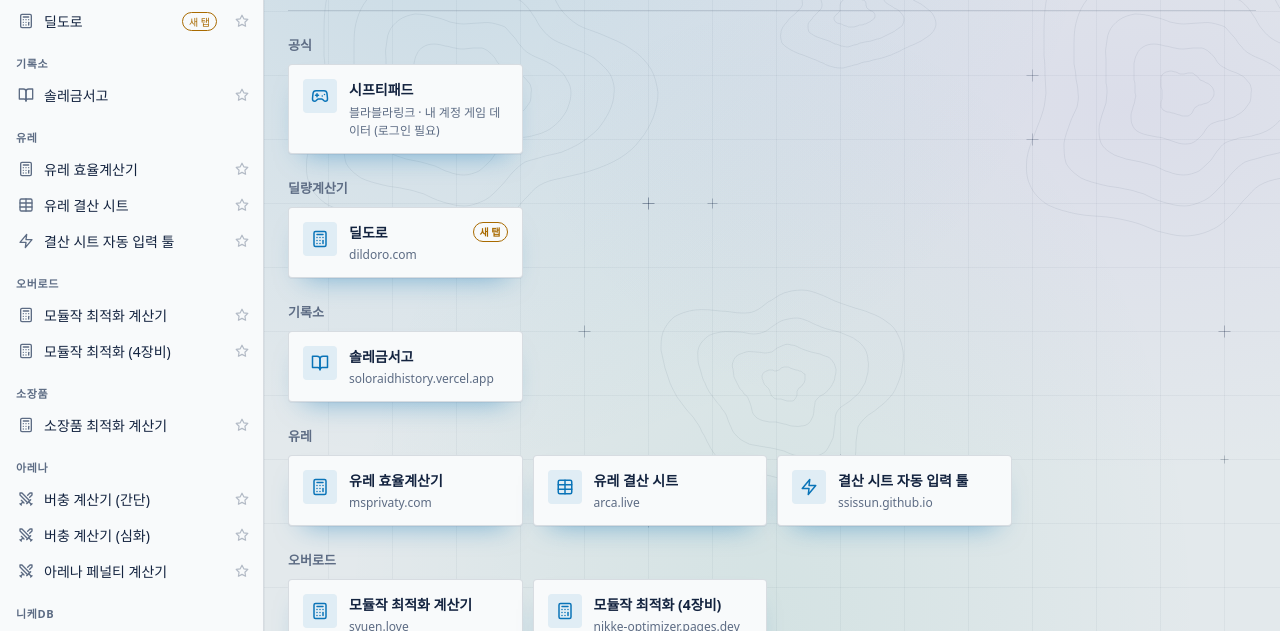
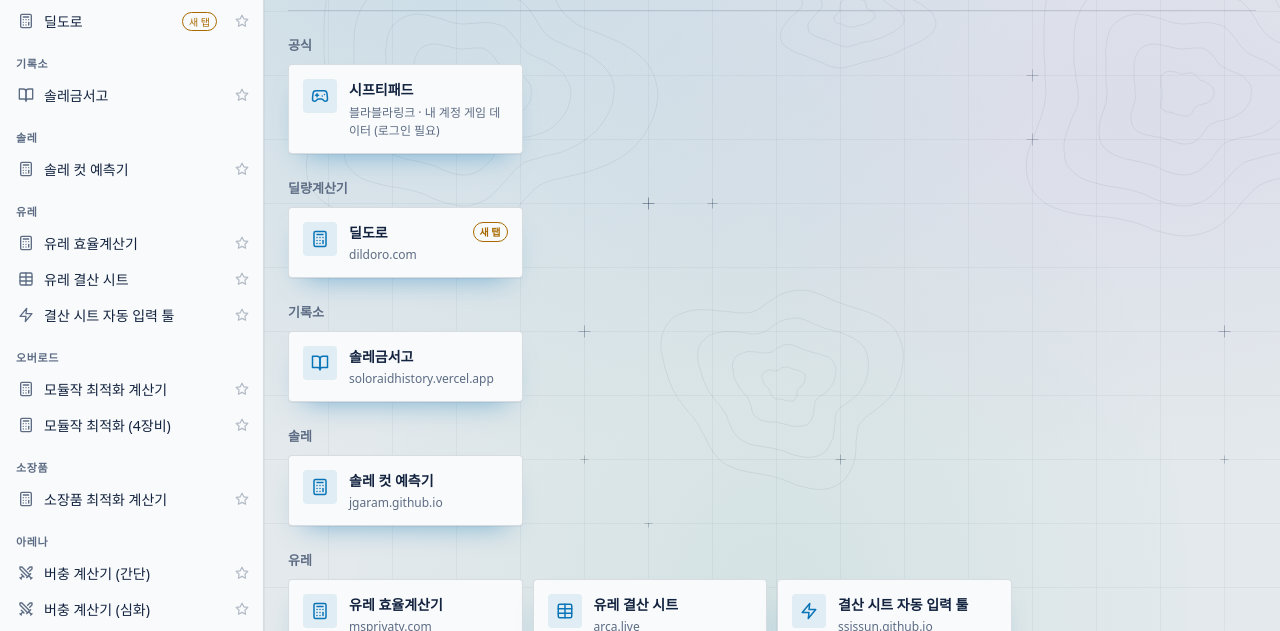
Before and after one commit to ssissun/nikke-portal, a plain HTML site: page index.html in a window 1280 px wide. Shown: the part 169-800 px from the top of the page. Drawn offline with Linux system fonts and the light colour scheme; a web font is replaced by a local one.

Commit message:
Add solo raid cutoff predictor

```diff
--- a/index.html
+++ b/index.html
@@ -612,6 +612,9 @@
     ]},
     { name: "기록소", items: [
       { id: "solo-archive", name: "솔레금서고", short: "솔레기록", icon: "book", url: "https://soloraidhistory.vercel.app/" },
+    ]},
+    { name: "솔레", items: [
+      { id: "solo-cutoff", name: "솔레 컷 예측기", short: "솔레컷", icon: "calculator", url: "https://jgaram.github.io/nikke-soloraid-cutoff/" },
     ]},
     { name: "유레", items: [
       { id: "ur-calc", name: "유레 효율계산기", short: "유레효율", icon: "calculator", url: "https://msprivaty.com/" },
```
